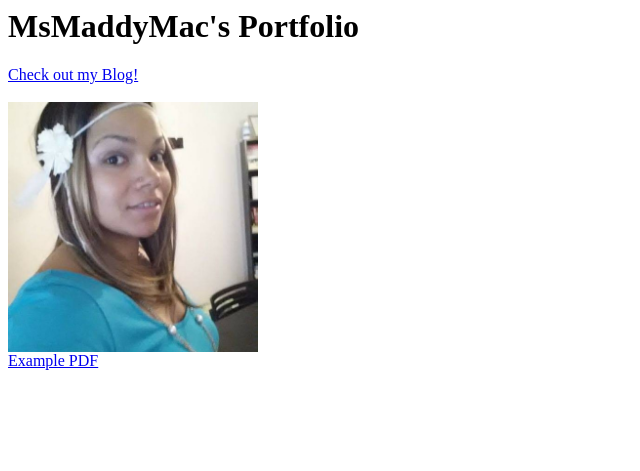
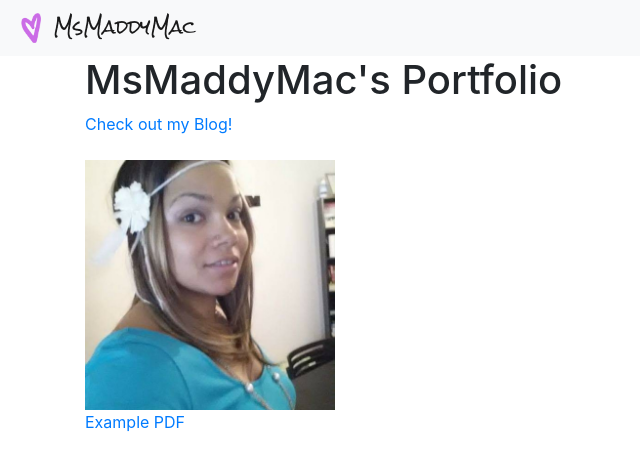
Before and after one commit to MsMaddyMac/django-portfolio, a Django app: page / in a window 1280 px wide. Shown: the top 471 px of the page, without its empty margins (0-640 px from the left). Run offline with Django 3.2, Linux system fonts and the light colour scheme; data that the repository does not hold is empty; some libraries are stand-ins or nearby versions.

Commit message:
imports google font and adds logo to navbar

```diff
--- a/blog/templates/blog/all_blogs.html
+++ b/blog/templates/blog/all_blogs.html
@@ -1,3 +1,6 @@
+{% extends "portfolio/base.html" %}
+{% block content %}
+
 <h1>Blogs</h1>
 <h2>Maddy has written {{ blogs.count }} blog{{ blogs.count |pluralize }}.</h2>
 {% comment %} {{ blogs.count |pluralize }} is used to correctly add an s or pluralize the word blog depending on count. {% endcomment %}
@@ -10,3 +13,5 @@
 <p>{{ blog.content|truncatechars:150 }}</p>
 
 {% endfor %}
+
+{% endblock %}
--- a/blog/templates/blog/blog_detail.html
+++ b/blog/templates/blog/blog_detail.html
@@ -1,3 +1,6 @@
+{% extends "portfolio/base.html" %}
+{% block content %}
+
 <h1>Blog Detail</h1>
 
 <h3>{{ blog.title }}</h3>
@@ -6,3 +9,4 @@
 <p>{{blog.content}}</p>
 
 {% comment %} Django allows for html. So if you {% endcomment %}
+{% endblock %}
--- /dev/null
+++ b/portfolio/static/portfolio/custom.css
@@ -0,0 +1,4 @@
+.logo-text {
+  font-family: 'Rock Salt', cursive;
+  font-size: large;
+}
--- /dev/null
+++ b/portfolio/templates/portfolio/base.html
@@ -0,0 +1,40 @@
+{% load static %}
+<!doctype html>
+<html lang="en">
+
+<head>
+  <!-- Required meta tags -->
+  <meta charset="utf-8">
+  <meta name="viewport" content="width=device-width, initial-scale=1, shrink-to-fit=no">
+
+  <!-- Bootstrap CSS -->
+  <link rel="stylesheet" href="https://stackpath.bootstrapcdn.com/bootstrap/4.4.1/css/bootstrap.min.css" integrity="sha384-Vkoo8x4CGsO3+Hhxv8T/Q5PaXtkKtu6ug5TOeNV6gBiFeWPGFN9MuhOf23Q9Ifjh" crossorigin="anonymous">
+
+  <link rel="stylesheet" href="{% static "portfolio/custom.css" %}">
+
+  <link href="https://fonts.googleapis.com/css2?family=Rock+Salt&display=swap" rel="stylesheet">
+
+  <link rel="icon" type="image/png" href="{% static "portfolio/newheartlogo.png" %}">
+
+  <title>MsMaddyMac</title>
+</head>
+
+<body>
+
+  <!-- Optional JavaScript -->
+  <!-- jQuery first, then Popper.js, then Bootstrap JS -->
+  <script src="https://code.jquery.com/jquery-3.4.1.slim.min.js" integrity="sha384-J6qa4849blE2+poT4WnyKhv5vZF5SrPo0iEjwBvKU7imGFAV0wwj1yYfoRSJoZ+n" crossorigin="anonymous"></script>
+  <script src="https://cdn.jsdelivr.net/npm/popper.js@1.16.0/dist/umd/popper.min.js" integrity="sha384-Q6E9RHvbIyZFJoft+2mJbHaEWldlvI9IOYy5n3zV9zzTtmI3UksdQRVvoxMfooAo" crossorigin="anonymous"></script>
+  <script src="https://stackpath.bootstrapcdn.com/bootstrap/4.4.1/js/bootstrap.min.js" integrity="sha384-wfSDF2E50Y2D1uUdj0O3uMBJnjuUD4Ih7YwaYd1iqfktj0Uod8GCExl3Og8ifwB6" crossorigin="anonymous"></script>
+</body>
+<!-- Image and text -->
+<nav class="navbar navbar-light bg-light">
+  <a class="navbar-brand logo-text" href="#">
+    <img src="{% static "portfolio/newheartlogo.png" %}" width="30" height="30" class="d-inline-block align-top" alt="" loading="lazy">
+    MsMaddyMac
+  </a>
+</nav>
+  <div class="container">
+    {% block content %}{% endblock %}
+  </div>
+</html>
--- a/portfolio/templates/portfolio/home.html
+++ b/portfolio/templates/portfolio/home.html
@@ -1,3 +1,6 @@
+{% extends "portfolio/base.html" %}
+{% block content %}
+
 <h1>MsMaddyMac's Portfolio</h1>
 <a href="{% url 'blog:all_blogs' %}">Check out my Blog!</a>
 <br>
@@ -22,3 +25,5 @@
 {% endif %}
 
 {% endfor %}
+
+{% endblock %}
```
Also changed, not shown: portfolio/static/portfolio/heartlogo.png (added), portfolio/static/portfolio/newheartlogo.png (added).
